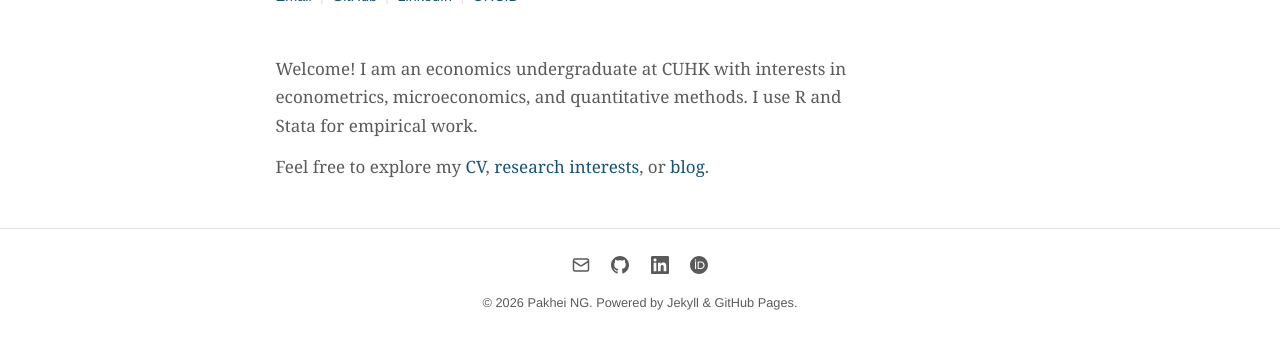
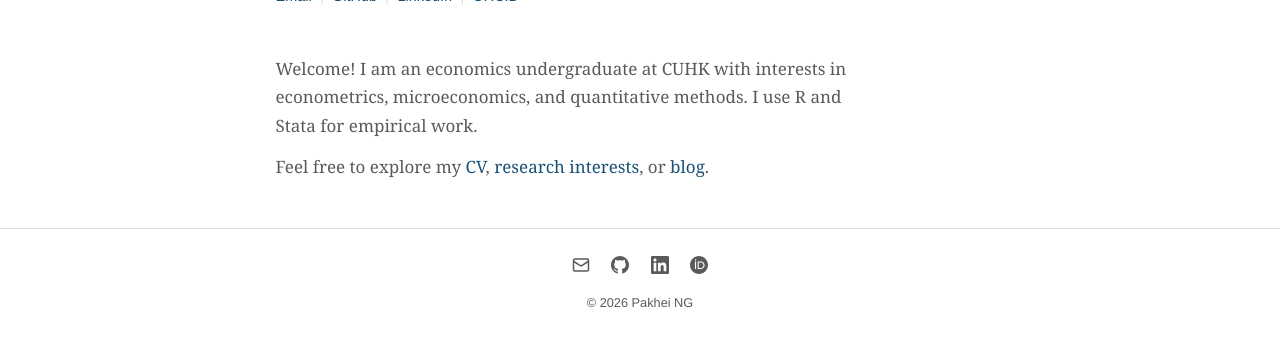
Before and after one commit to pakheing/pakheing.github.io, a Jekyll site: the page built from index.md, in a window 1280 px wide, cut to the strip 268-617 px from the top of the page. Built offline with Jekyll 4.4.1, drawn with Linux system fonts in a browser that asks for light colours.

Commit message:
Remove 'Powered by Jekyll & GitHub Pages' from footer

```diff
--- a/_layouts/default.html
+++ b/_layouts/default.html
@@ -36,7 +36,7 @@
         <a href="https://www.linkedin.com/in/{{ site.linkedin_username }}/" target="_blank"><svg xmlns="http://www.w3.org/2000/svg" width="18" height="18" viewBox="0 0 24 24" fill="currentColor"><path d="M20.447 20.452h-3.554v-5.569c0-1.328-.027-3.037-1.852-3.037-1.853 0-2.136 1.445-2.136 2.939v5.667H9.351V9h3.414v1.561h.046c.477-.9 1.637-1.85 3.37-1.85 3.601 0 4.267 2.37 4.267 5.455v6.286zM5.337 7.433c-1.144 0-2.063-.926-2.063-2.065 0-1.138.92-2.063 2.063-2.063 1.14 0 2.064.925 2.064 2.063 0 1.139-.925 2.065-2.064 2.065zm1.782 13.019H3.555V9h3.564v11.452zM22.225 0H1.771C.792 0 0 .774 0 1.729v20.542C0 23.227.792 24 1.771 24h20.451C23.2 24 24 23.227 24 22.271V1.729C24 .774 23.2 0 22.222 0h.003z"/></svg></a>
         <a href="https://orcid.org/{{ site.orcid }}" target="_blank"><svg xmlns="http://www.w3.org/2000/svg" width="18" height="18" viewBox="0 0 24 24" fill="currentColor"><path d="M12 0C5.372 0 0 5.372 0 12s5.372 12 12 12 12-5.372 12-12S18.628 0 12 0zM7.369 4.378c.525 0 .947.431.947.947s-.422.947-.947.947a.95.95 0 0 1-.947-.947c0-.525.422-.947.947-.947zm-.722 3.038h1.444v10.041H6.647V7.416zm3.563 0h3.904c3.712 0 5.344 2.653 5.344 5.025 0 2.578-2.016 5.025-5.325 5.025h-3.922V7.416zm1.444 1.303v7.444h2.297c3.272 0 4.022-2.484 4.022-3.722 0-1.947-1.334-3.722-3.903-3.722h-2.416z"/></svg></a>
       </div>
-      <p class="footer-text">&copy; {{ 'now' | date: "%Y" }} Pakhei NG. Powered by Jekyll &amp; GitHub Pages.</p>
+      <p class="footer-text">&copy; {{ 'now' | date: "%Y" }} Pakhei NG</p>
     </div>
   </footer>
 </body>
```
